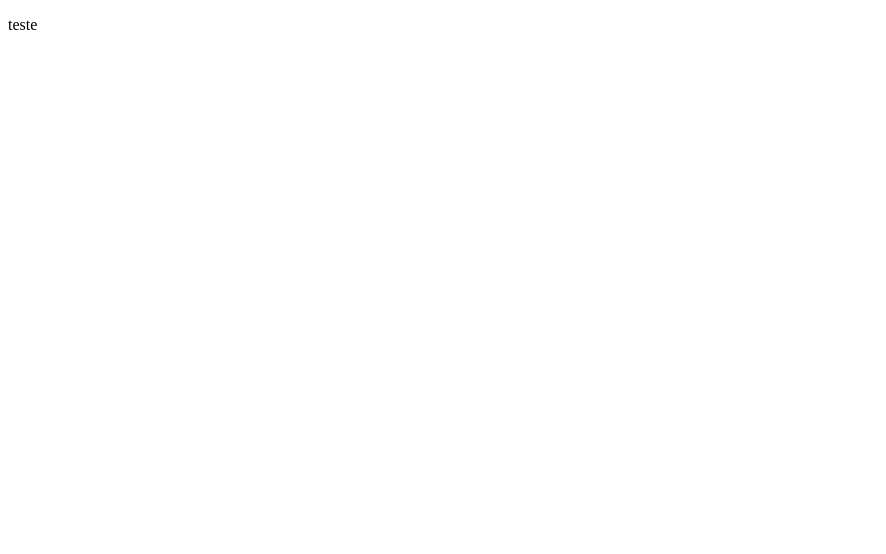
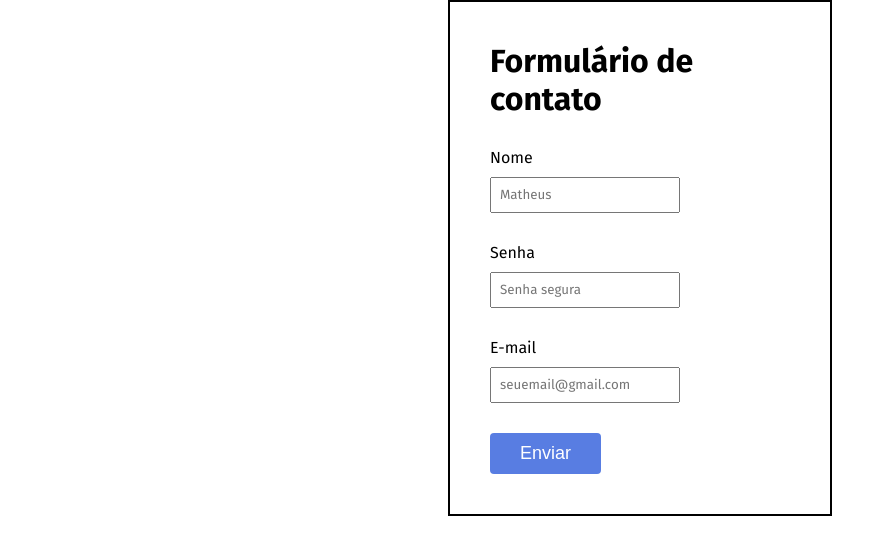
Before and after one commit to MatheusDir/formulario, a plain HTML site: page index.html in a window 1280 px wide. Shown: the whole page, without its empty margins (0-886 px from the left). Drawn offline with Linux system fonts and the light colour scheme.

Commit message:
formulário

```diff
--- a/css/style.css
+++ b/css/style.css
@@ -0,0 +1,43 @@
+body, div, p, article, header, ul, nav, li, h1, h2, h3, h4, h5 {
+  margin: 0px;
+  padding: 0px;
+}
+
+body{
+  font-family: 'Fira Sans', sans-serif;
+}
+
+.estrutura {
+  padding: 40px;
+  border: 2px solid black;
+  max-width: 300px;
+  margin: 0 auto;
+
+}
+
+label{
+  display: block;
+  margin: 30px 0px 10px 0px;
+}
+
+input{
+  padding: 8px;
+  font-family: 'Fira Sans', sans-serif;
+}
+
+button{
+  display: block;
+  margin-top: 30px;
+  padding: 10px 30px;
+  border-radius: 4px;
+  background-color: rgb(88, 125, 226);
+  color: #ffffff;
+  font-size: 18px;
+  border: none;
+  cursor: pointer;
+  transition: 0.3s;
+}
+
+button:hover{
+  background-color: rgba(88, 125, 226, 0.6);
+}
--- a/index.html
+++ b/index.html
@@ -7,8 +7,27 @@
     <title>aprendendo formulários</title>
     <meta name="description" content="formulários são incríveis e esta é a descrição do meu site para os buscadores">
     <link rel="stylesheet" href="./css/style.css">
+    <!--fontes-->
+    <link rel="preconnect" href="https://fonts.googleapis.com">
+    <link rel="preconnect" href="https://fonts.gstatic.com" crossorigin>
+    <link href="https://fonts.googleapis.com/css2?family=Fira+Sans:wght@400;700&display=swap" rel="stylesheet">
   </head>
   <body>
-    <p>teste</p>
+    <div class="estrutura">
+    <h1>Formulário de contato</h1>
+
+    <form action="">
+      <label for="nome">Nome</label>
+        <input type="text" id="nome" name="nome" placeholder="Matheus" required>
+
+        <label for="senha">Senha</label>
+        <input type="password" id="senha" name="senha" placeholder="Senha segura" required>
+
+        <label for="email">E-mail</label>
+        <input type="email" id="email" name="email" placeholder="seuemail@gmail.com" required>
+
+        <button>Enviar</button>
+    </form>
+    </div>
   </body>
 </html>
```
